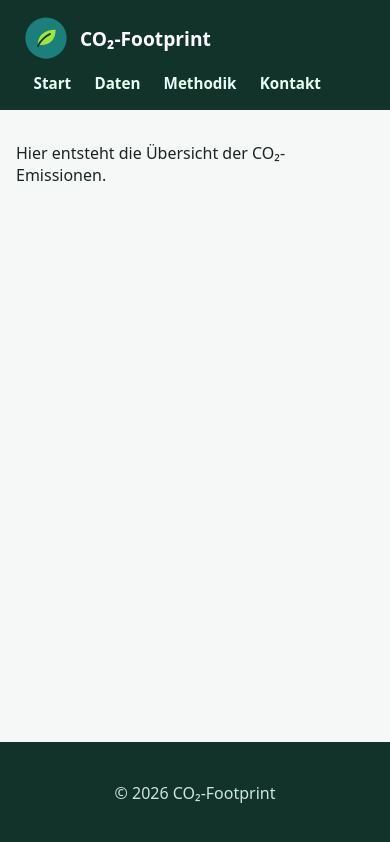
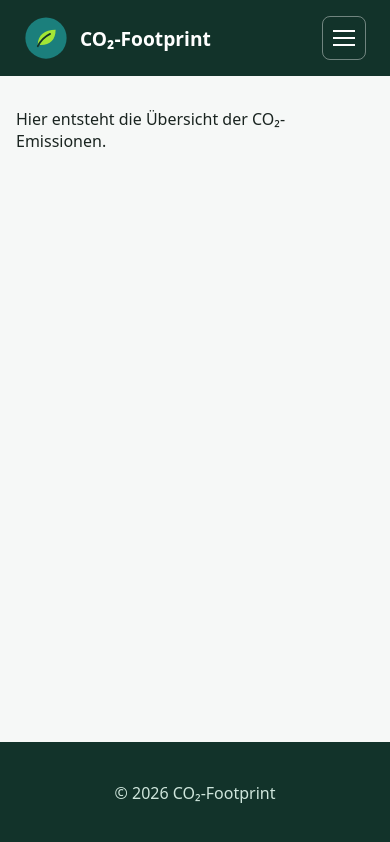
Before and after one commit to codeduyum/co2-footprint, a React (Vite) app: page / in a window 390 px wide. Built offline with nearby package versions, Linux system fonts and the light colour scheme.

Commit message:
Added hamburger button for smaller screens with useState toggle.

```diff
--- a/src/components/Header.jsx
+++ b/src/components/Header.jsx
@@ -1,7 +1,10 @@
-import Logo from "./Logo.jsx"
+import { useState } from 'react'
+import Logo from './Logo.jsx'
 
 function Header() {
-    return(
+  const [menuOpen, setMenuOpen] = useState(false)
+
+  return (
     <header className="site-header">
       <div className="site-header__inner">
         <div className="brand">
@@ -9,12 +12,30 @@ function Header() {
           <h1 className="brand__title">CO₂-Footprint</h1>
         </div>
 
-                <nav className="global-nav" aria-label="Hauptnavigation">
+        <button
+          className="nav-toggle"
+          aria-expanded={menuOpen}
+          aria-controls="global-nav"
+          onClick={() => setMenuOpen(!menuOpen)}
+        >
+          <span className="visually-hidden">
+            {menuOpen ? 'Menü schließen' : 'Menü öffnen'}
+          </span>
+          <span className="nav-toggle__bar" aria-hidden="true"></span>
+          <span className="nav-toggle__bar" aria-hidden="true"></span>
+          <span className="nav-toggle__bar" aria-hidden="true"></span>
+        </button>
+
+        <nav
+          id="global-nav"
+          className={menuOpen ? 'global-nav global-nav--open' : 'global-nav'}
+          aria-label="Hauptnavigation"
+        >
           <ul>
-                        <li><a href="#start">Start</a></li>
-                        <li><a href="#daten">Daten</a></li>
-                        <li><a href="#methodik">Methodik</a></li>
-                        <li><a href="#kontakt">Kontakt</a></li>
+            <li><a href="#start" onClick={() => setMenuOpen(false)}>Start</a></li>
+            <li><a href="#daten" onClick={() => setMenuOpen(false)}>Daten</a></li>
+            <li><a href="#methodik" onClick={() => setMenuOpen(false)}>Methodik</a></li>
+            <li><a href="#kontakt" onClick={() => setMenuOpen(false)}>Kontakt</a></li>
           </ul>
         </nav>
       </div>
--- a/src/index.css
+++ b/src/index.css
@@ -83,6 +83,41 @@ body {
   background: rgba(255, 255, 255, 0.12);
 }
 
+/* Für Screenreader lesbar, visuell versteckt */
+.visually-hidden {
+  position: absolute;
+  width: 1px;
+  height: 1px;
+  padding: 0;
+  margin: -1px;
+  overflow: hidden;
+  clip: rect(0, 0, 0, 0);
+  white-space: nowrap;
+  border: 0;
+}
+
+/* Hamburger-Button (auf großen Bildschirmen ausgeblendet)*/
+.nav-toggle {
+  display: none;
+  flex-direction: column;
+  justify-content: center;
+  gap: 5px;
+  width: 44px;
+  height: 44px;
+  background: transparent;
+  border: 1px solid rgba(255, 255, 255, 0.4);
+  border-radius: 8px;
+  cursor: pointer;
+}
+
+.nav-toggle__bar {
+  display: block;
+  width: 22px;
+  height: 2px;
+  background: #ffffff;
+  margin: 0 auto;
+}
+
 /* Tablet */
 @media (max-width: 900px) {
   .content{
@@ -96,19 +131,22 @@ body {
 
 /* Smartphone */
 @media (max-width: 640px) {
-  .site-header__inner {
-    flex-direction: column;
-    align-items: flex-start;
-    gap: 0.75rem;
+  .nav-toggle {
+    display: flex;
+  }
+
+  .global-nav {
+    display: none;
+    flex-basis: 100%;
+  }
+
+  .global-nav--open {
+    display: block;
   }
 
   .global-nav ul {
-    flex-wrap: wrap;
+    flex-direction: column;
     gap: 0.25rem;
-  }
-
-  .global-nav a {
-    padding: 0.4rem 0.6rem;
-    font-size: 0.95rem;
+    padding-top: 0.5rem;
   }
 }
```
Lines whose indentation alone changed are shown as unchanged.
